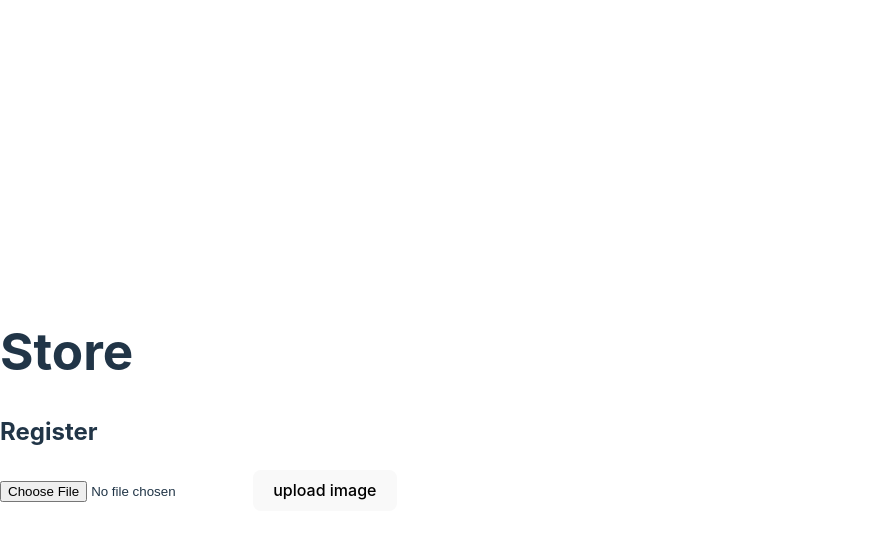
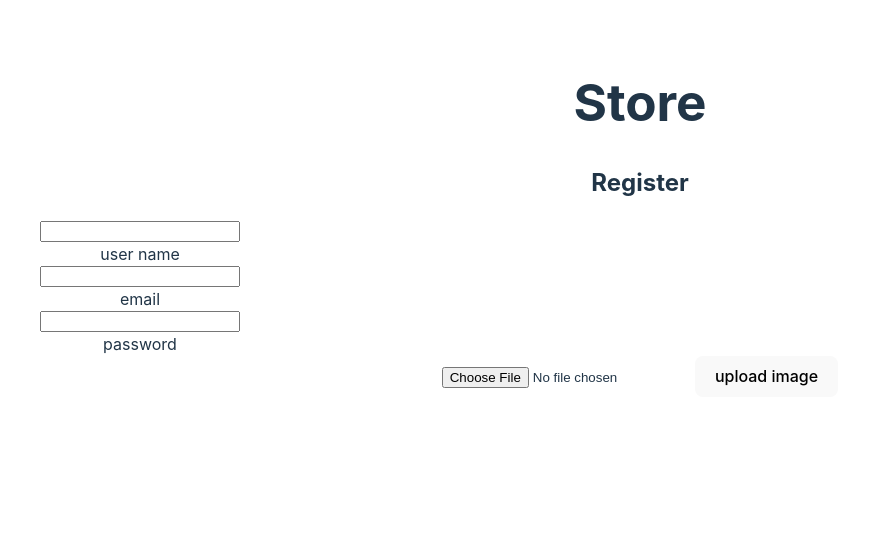
Before and after one commit to dIvashinin/project4mern, a React (Vite) app in the folder client/: page / in a window 1280 px wide. Shown: the top 540 px of the page, without its empty margins (0-881 px from the left). Built offline with nearby package versions, Linux system fonts and the light colour scheme.

Commit message:
added register input form

```diff
--- a/client/src/App.css
+++ b/client/src/App.css
@@ -16,6 +16,12 @@
 }
 .logo.react:hover {
   filter: drop-shadow(0 0 2em #61dafbaa);
+}
+
+.input-form{
+  display: flex;
+  flex-direction: column;
+  width: 200px;
 }
 
 @keyframes logo-spin {
--- a/client/src/index.css
+++ b/client/src/index.css
@@ -23,13 +23,13 @@
   color: #535bf2;
 }
 
-body {
-  margin: 0;
-  display: flex;
-  place-items: center;
-  min-width: 320px;
-  min-height: 100vh;
-}
+/* body { */
+  /* margin: 0; */
+  /* display: flex; */
+  /* place-items: center; */
+  /* min-width: 320px; */
+  /* min-height: 100vh; */
+/* } */
 
 h1 {
   font-size: 3.2em;
--- a/client/src/main.tsx
+++ b/client/src/main.tsx
@@ -2,6 +2,7 @@
 import ReactDOM from 'react-dom/client'
 import App from './App.tsx'
 import './index.css'
+import './App.css'
 
 ReactDOM.createRoot(document.getElementById('root')!).render(
   <React.StrictMode>
--- a/client/src/views/Register.tsx
+++ b/client/src/views/Register.tsx
@@ -50,10 +50,30 @@
     console.log('error :>> ', error);
 }
     };
+
+const handleRegisterInput = () => {
+
+}
+
+
   return (
     <div>
         <h2>Register</h2>
         <div>
+            <div>
+                <form className='input-form'>
+                   <input type="text" name="userName" id="userName" onChange={handleRegisterInput}/>
+                   <label htmlFor="userName">user name</label>
+                   <input type="text" name="email" id="email" onChange={handleRegisterInput}/>
+                   <label htmlFor="email">email</label>
+                   <input type="text" name="password" id="password" onChange={handleRegisterInput}/>
+                   <label htmlFor="password">password</label>
+
+                </form>
+            </div>
+
+
+
             {/* first we do trick with e function and copy what type is this event */}
             {/* then we change into our function name... */}
             {/* <form onSubmit={(e)=>}> */}
```
